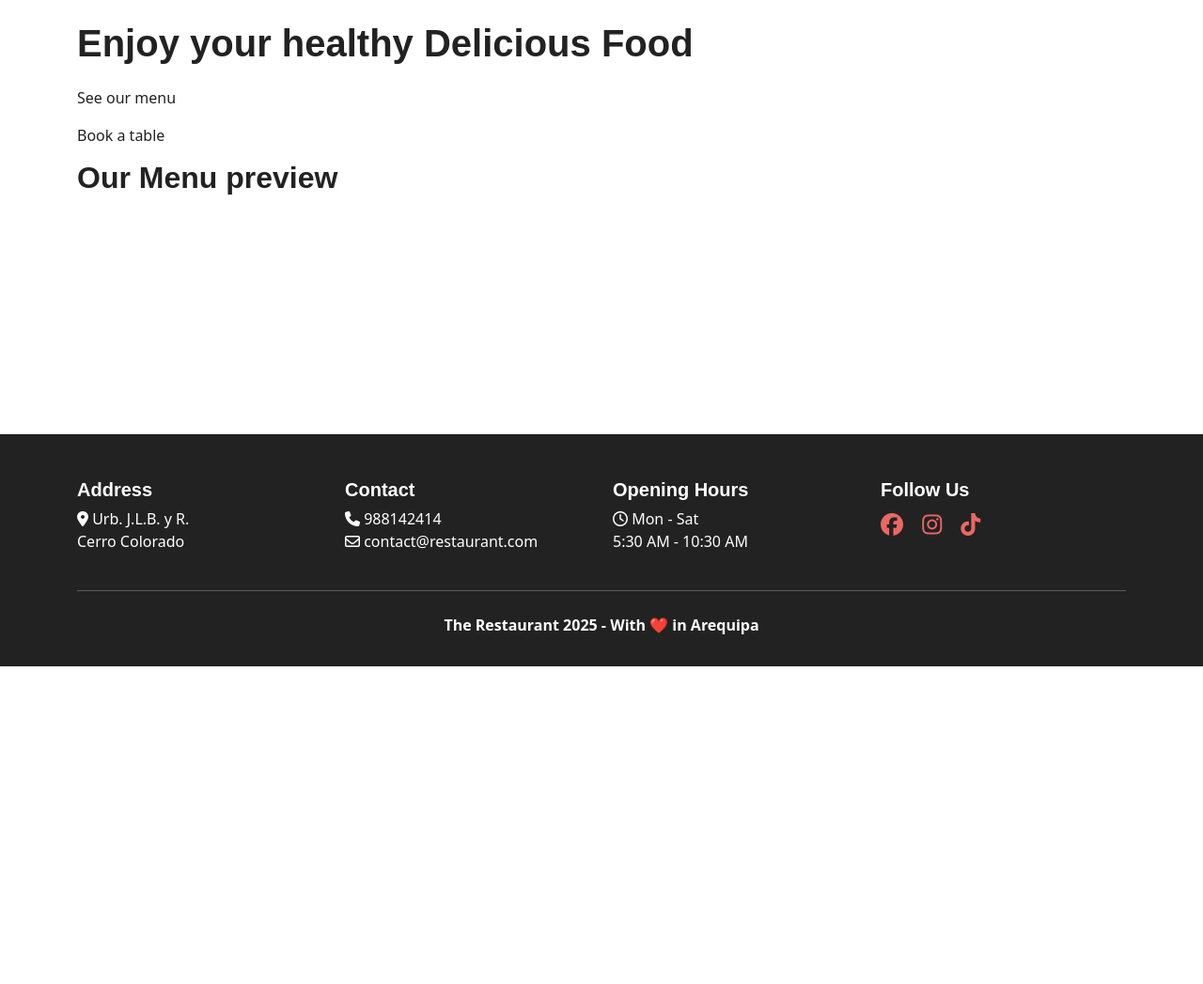
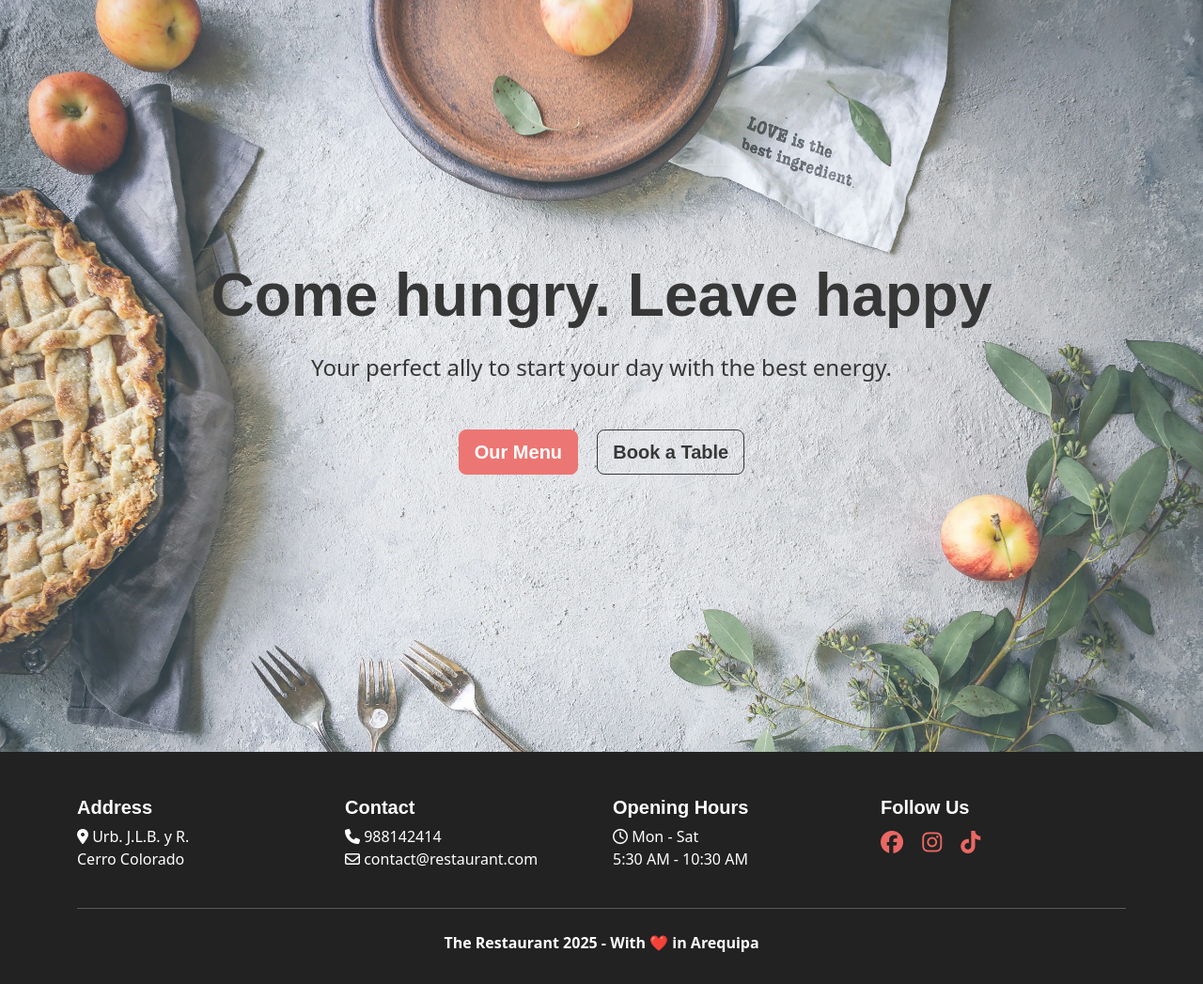
Before and after one commit to iBrokeTheCode/restaurant-system, a Django app: page / in a window 1280 px wide. Shown: the part 91-1138 px from the top of the page at 94% size. Before the commit the page ends 800 px from the top, so only its background shows below. Run offline with Django 5.2, Linux system fonts and the light colour scheme; some libraries are stand-ins or nearby versions; some web fonts are replaced.

Commit message:
feat: Revamp home page layout with hero section and call-to-action buttons; add new hero image

```diff
--- a/core/templates/core/home.html
+++ b/core/templates/core/home.html
@@ -1,13 +1,22 @@
 {% extends "base.html" %}
+{% load static %}
 {% block title %}
   Home
 {% endblock title %}
 <span />
 {% block content %}
-  <h1 class="mb-4">Enjoy your healthy Delicious Food</h1>
-  <p>See our menu</p>
-  <p>Book a table</p>
-  <div>
-    <h2>Our Menu preview</h2>
-  </div>
+  <section class="w-100 vh-100 d-flex align-items-center justify-content-center  px-0 mx-0"
+           style="background: url('{% static 'images/hero.webp' %}') no-repeat center top fixed;
+                  background-size: cover;
+                  opacity: 0.9">
+    <div class="container text-center text-dark">
+      <h1 class="display-3 fw-bold mb-4">Come hungry. Leave happy</h1>
+      <p class="mb-5 fs-4">Your perfect ally to start your day with the best energy.</p>
+      <p>
+        <a href="{% url 'core:day-menu' %}" class="btn btn-primary btn-lg me-3">Our Menu</a>
+        <a href="{% url 'core:tables-status' %}"
+           class="btn btn-outline-dark btn-lg">Book a Table</a>
+      </p>
+    </div>
+  </section>
 {% endblock content %}
--- a/templates/base.html
+++ b/templates/base.html
@@ -22,7 +22,7 @@
     {% include "partials/navbar.html" %}
     {% include "partials/alert_messages.html" %}
     <!-- Container START -->
-    <main class="container mt-4">
+    <main class="container-fluid px-0">
       {% block content %}
       {% endblock content %}
     </main>
--- a/templates/partials/footer.html
+++ b/templates/partials/footer.html
@@ -1,4 +1,4 @@
-<footer class="container-fluid bg-dark text-white mt-5 pt-5 pb-3">
+<footer class="container-fluid bg-dark text-white pt-5 pb-3">
     <div class="container">
         <div class="row gap-4 gap-sm-0 mb-4">
             <div class="col-md-3">
```
Also changed, not shown: static/images/hero.webp (added).
